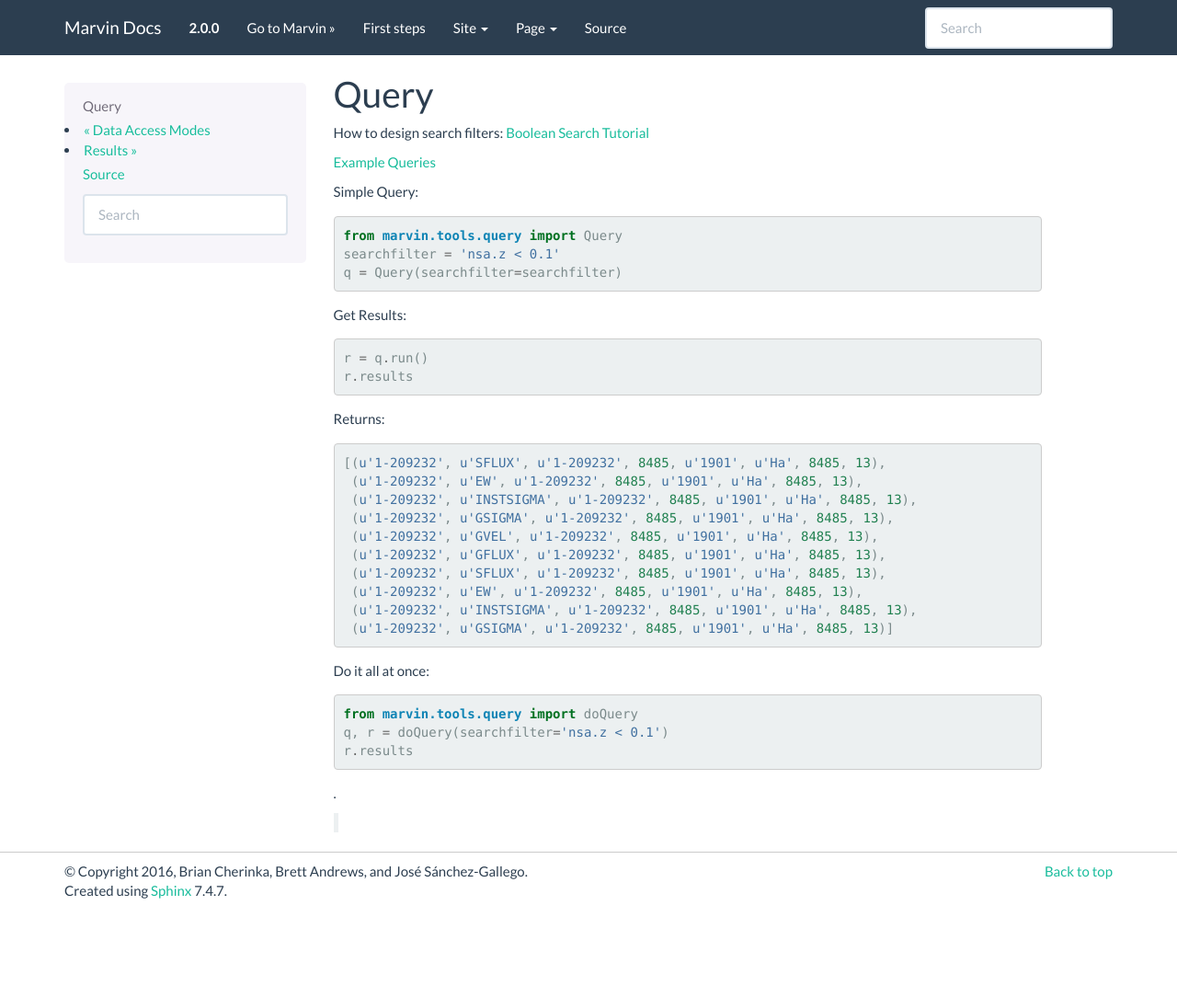
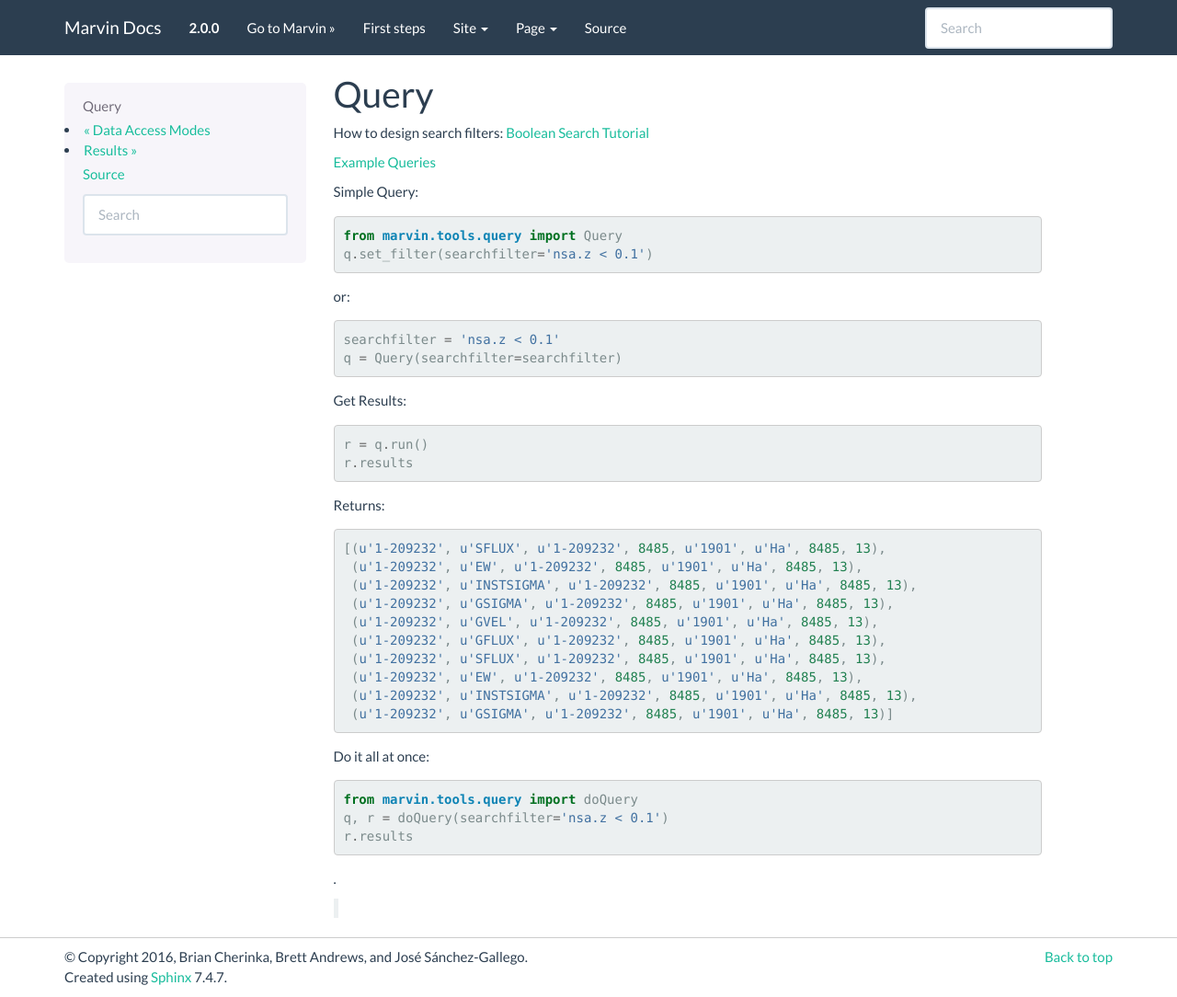
Before and after one commit to sdss/marvin, a Sphinx documentation site: the page built from docs/sphinx/query.rst, in a window 1280 px wide and 1084 px high. Shown: the whole window at 92% size. Built offline with Sphinx 7.4.7, drawn with Linux system fonts in a browser that asks for light colours; pages that are not in the unit, such as notebooks, are missing from menus.

Commit message:
fix merge

```diff
--- a/docs/sphinx/index.rst
+++ b/docs/sphinx/index.rst
@@ -43,7 +43,7 @@
 ^^^^^
 
 .. toctree::
-      :maxdepth: 2
+   :maxdepth: 2
 
    data-access-modes
    query
--- a/docs/sphinx/query.rst
+++ b/docs/sphinx/query.rst
@@ -8,6 +8,11 @@
 Simple Query::
 
     from marvin.tools.query import Query
+    q.set_filter(searchfilter='nsa.z < 0.1')
+
+
+or::
+
     searchfilter = 'nsa.z < 0.1'
     q = Query(searchfilter=searchfilter)
 
```
